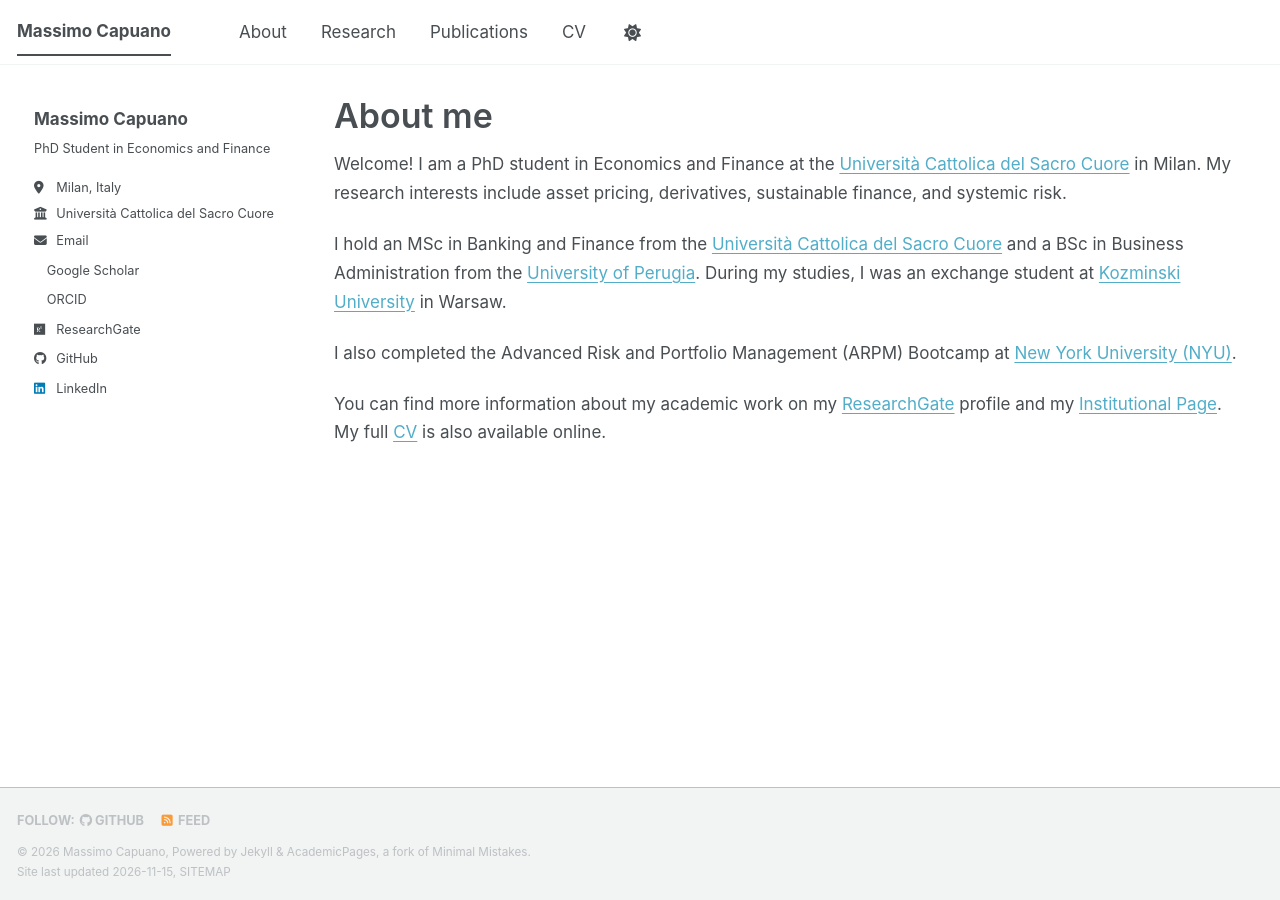
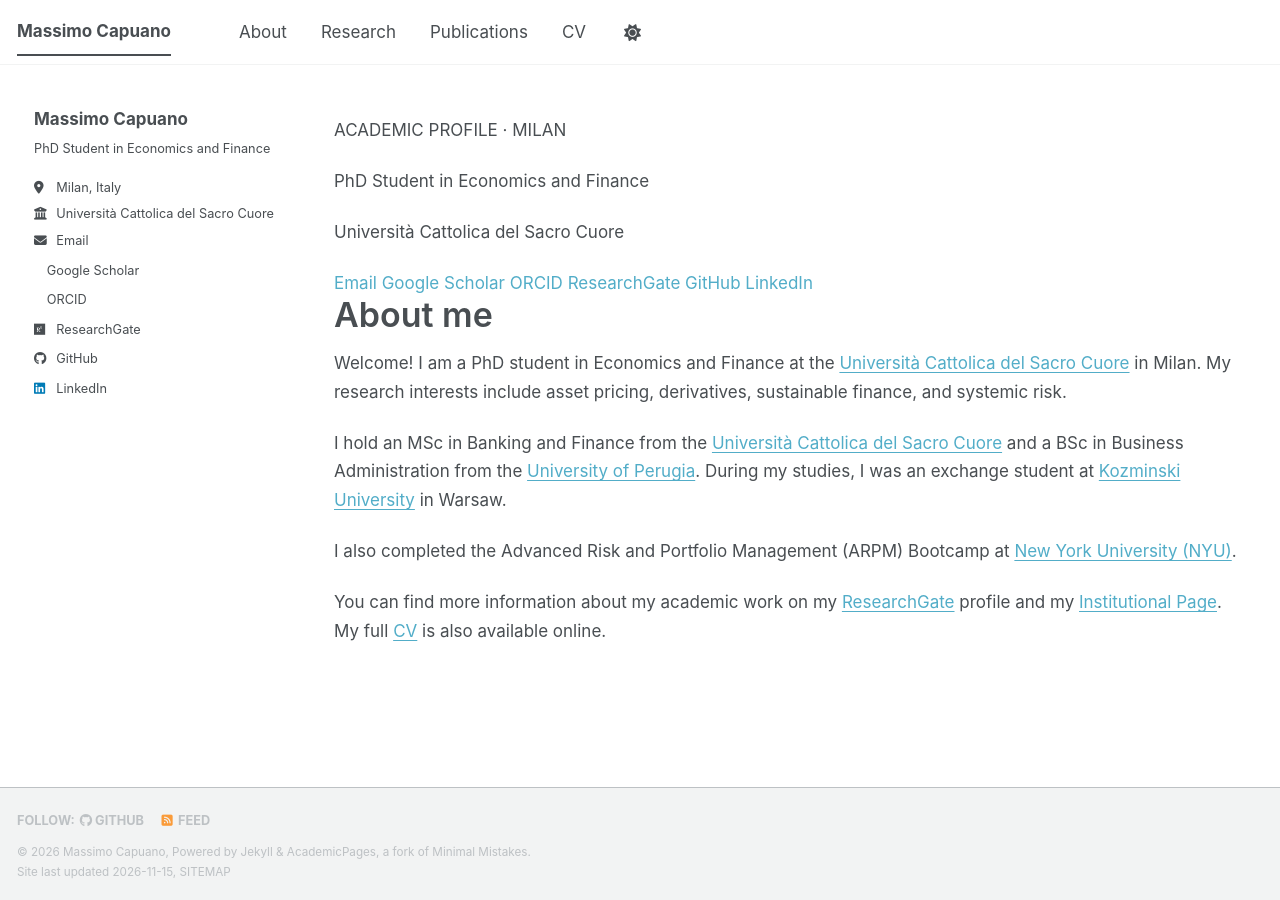
Before and after one commit to capuanomassimo/capuanomassimo.github.io, a Jekyll site: the page built from _pages/about.md, in a window 1280 px wide. Built offline with Jekyll 4.4.1, drawn with Linux system fonts in a browser that asks for light colours; a script bundle is joined from its source files by our own code; a style sheet for code colours, icons or effects is not loaded.

Commit message:
Add a dedicated mobile profile introduction

```diff
--- a/_layouts/single.html
+++ b/_layouts/single.html
@@ -24,6 +24,21 @@ layout: default
     {% if page.modified %}<meta itemprop="dateModified" content="{{ page.modified | date_to_xmlschema }}">{% endif %}
 
     <div class="page__inner-wrap">
+      {% if page.url == "/" %}
+        <section class="mobile-profile" aria-label="Profile and contact information">
+          <p class="mobile-profile__eyebrow">ACADEMIC PROFILE · MILAN</p>
+          <p class="mobile-profile__role">{{ site.author.bio }}</p>
+          <p class="mobile-profile__institution">{{ site.author.employer }}</p>
+          <nav class="mobile-profile__links" aria-label="Contact and academic profiles">
+            {% if site.author.email %}<a href="mailto:{{ site.author.email }}">Email</a>{% endif %}
+            {% if site.author.googlescholar %}<a href="{{ site.author.googlescholar }}">Google Scholar</a>{% endif %}
+            {% if site.author.orcid %}<a href="{{ site.author.orcid }}">ORCID</a>{% endif %}
+            {% if site.author.researchgate %}<a href="{{ site.author.researchgate }}">ResearchGate</a>{% endif %}
+            {% if site.author.github %}<a href="https://github.com/{{ site.author.github }}">GitHub</a>{% endif %}
+            {% if site.author.linkedin %}<a href="https://www.linkedin.com/in/{{ site.author.linkedin }}">LinkedIn</a>{% endif %}
+          </nav>
+        </section>
+      {% endif %}
       {% unless page.header.overlay_color or page.header.overlay_image %}
         <header>
           {% if page.title %}<h1 class="page__title" itemprop="headline">{{ page.title | markdownify | remove: "<p>" | remove: "</p>" }}</h1>{% endif %}
```
